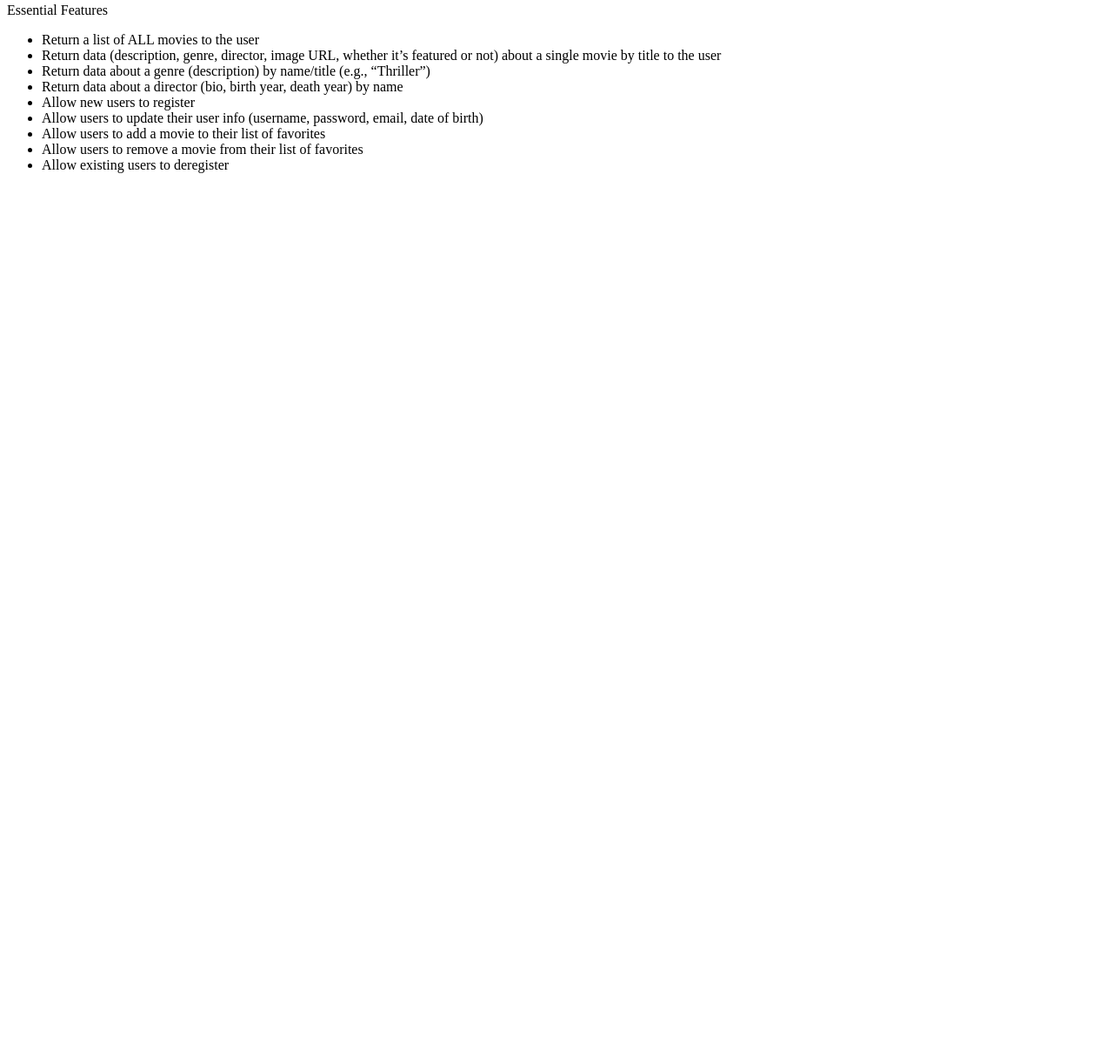
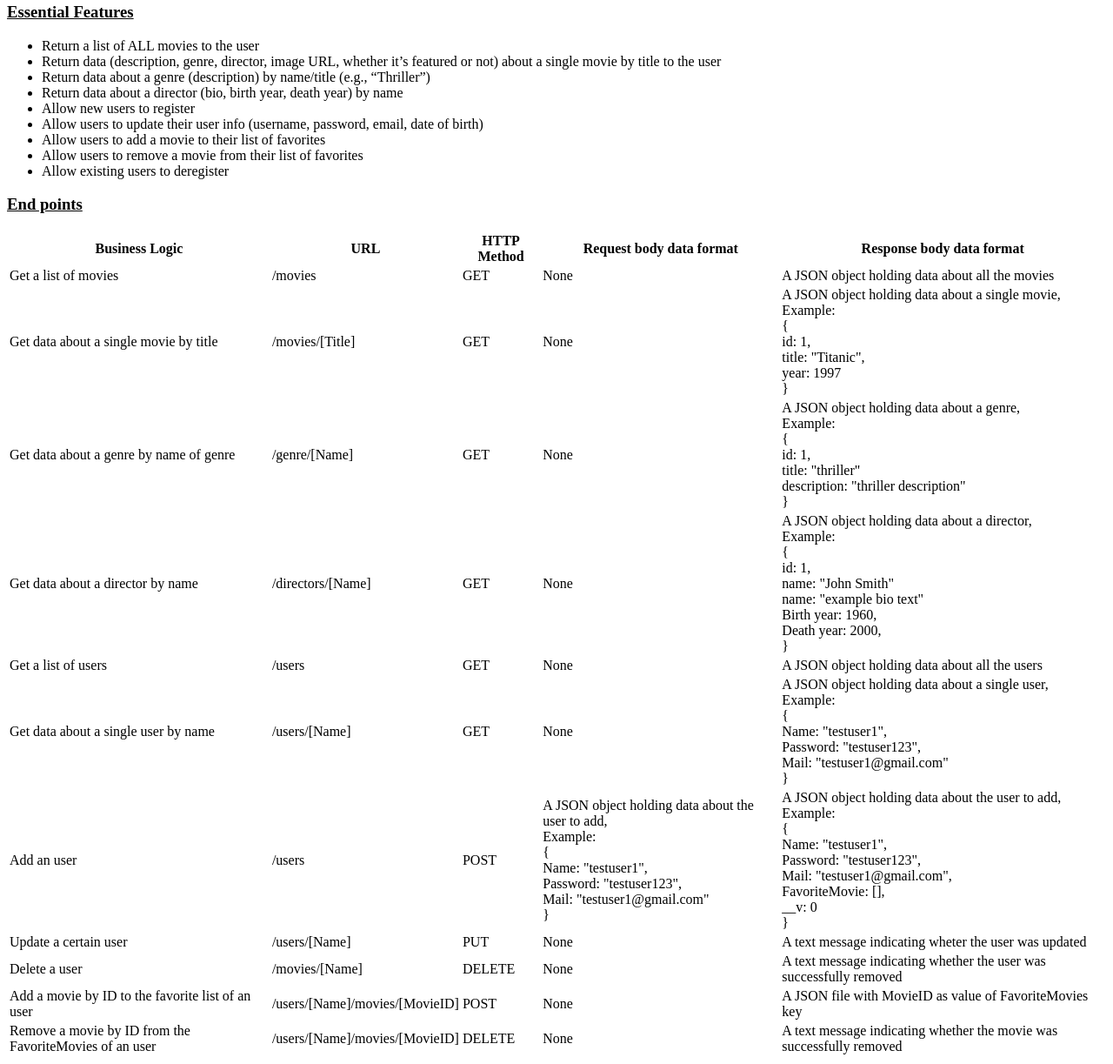
Before and after one commit to wmkania/MovieAPI, a website: page public/index.html in a window 1280 px wide. Shown: the part 77-1300 px from the top of the page at 87% size. Before the commit the page ends 800 px from the top, so only its background shows below. Drawn offline with Linux system fonts and the light colour scheme.

Commit message:
List of end points

```diff
--- a/public/index.html
+++ b/public/index.html
@@ -11,7 +11,7 @@
 
 <h1>Movie API</h1>
 
-<p>Essential Features</p>
+<h3><u>Essential Features</u></h3>
 
 <ul>
 <li> Return a list of ALL movies to the user </li>
@@ -26,5 +26,156 @@ single movie by title to the user</li>
 <li> Allow existing users to deregister</li>
 </ul>
 
+
+<h3><u>End points</u></h3>
+
+	<table>
+	    <thead>
+	      <tr>
+	        <th>Business Logic</th>
+	        <th>URL</th>
+	        <th>HTTP Method</th>
+	        <th>Request body data format</th>
+	        <th>Response body data format</th>
+	      </tr>
+	    </thead>
+			<tbody>
+		       <tr>
+		         <td>Get a list of movies</td>
+		         <td>/movies</td>
+		         <td>GET</td>
+		         <td>None</td>
+		          <td>A JSON object holding data about all the movies</td>
+		        </tr>
+						 <tr>
+							 <td>Get data about a single movie by title</td>
+				<td>/movies/[Title]</td>
+				<td>GET</td>
+				<td>None</td>
+				<td>
+				 A JSON object holding data about a single movie,<br>
+				 Example:<br>
+				 {<br>
+					 id: 1,<br>
+					 title: "Titanic",<br>
+					 year: 1997<br>
+				 }
+				</td>
+			</tr>
+			<tr>
+				<td>Get data about a genre by name of genre</td>
+ <td>/genre/[Name]</td>
+ <td>GET</td>
+ <td>None</td>
+ <td>
+	A JSON object holding data about a genre,<br>
+	Example:<br>
+	{<br>
+		id: 1,<br>
+		title: "thriller"<br>
+		description: "thriller description"<br>
+	}
+ </td>
+</tr>
+<tr>
+	<td>Get data about a director by name</td>
+<td>/directors/[Name]</td>
+<td>GET</td>
+<td>None</td>
+<td>
+A JSON object holding data about a director,<br>
+Example:<br>
+{<br>
+id: 1,<br>
+name: "John Smith"<br>
+name: "example bio text"<br>
+Birth year: 1960,<br>
+Death year: 2000,<br>
+}
+</td>
+</tr>
+
+ 			<tr>
+				<td>Get a list of users</td>
+				         <td>/users</td>
+				         <td>GET</td>
+				         <td>None</td>
+				         <td>A JSON object holding data about all the users</td>
+				       </tr>
+				       <tr>
+				         <td>Get data about a single user by name</td>
+				         <td>/users/[Name]</td>
+				         <td>GET</td>
+				         <td>None</td>
+				         <td>
+				           A JSON object holding data about a single user,<br>
+				           Example:<br>
+				           {<br>
+				             Name: "testuser1",<br>
+				             Password: "testuser123",<br>
+				             Mail: "testuser1@gmail.com"<br>
+				           }
+				         </td>
+				       </tr>
+				       <tr>
+				         <td>Add an user</td>
+				         <td>/users</td>
+								 <td>POST</td>
+				<td>
+					A JSON object holding data about the user to add,<br>
+					Example:<br>
+					{<br>    Name: "testuser1",<br>
+             Password: "testuser123",<br>
+             Mail: "testuser1@gmail.com"<br>
+           }
+         </td>
+
+				   <td>
+						 A JSON object holding data about the user to add,<br>
+					Example:<br>
+					{<br>
+						Name: "testuser1",<br>
+			Password: "testuser123",<br>
+			Mail: "testuser1@gmail.com",<br>
+			FavoriteMovie: [],<br>
+			__v: 0<br>
+		}
+	</td>
+</tr>
+	       <tr>
+					 <td>Update a certain user</td>
+					         <td>/users/[Name]</td>
+					         <td>PUT</td>
+					         <td>None</td>
+
+									 <td>A text message indicating wheter the user was updated</td>
+					        </tr>
+					        <tr>
+					          <td>Delete a user</td>
+					          <td>/movies/[Name]</td>
+					          <td>DELETE</td>
+					          <td>None</td>
+					          <td>A text message indicating whether the user was successfully removed</td>
+					        </tr>
+									<tr>
+										<td>Add a movie by ID to the favorite list of an user</td>
+										<td>/users/[Name]/movies/[MovieID]</td>
+										<td>POST</td>
+										<td>None</td>
+										<td>A JSON file with MovieID as value of FavoriteMovies key</td>
+										       </tr>
+					        <tr>
+					          <td>Remove a movie by ID from the FavoriteMovies of an user</td>
+					          <td>/users/[Name]/movies/[MovieID]</td>
+					          <td>DELETE</td>
+					          <td>None</td>
+					          <td>A text message indicating whether the movie was successfully removed</td>
+					        </tr>
+					      </tbody>
+
+	</table>
+
+
+
 </body>
 </html>
```
Also changed, not shown: 2 other files.
